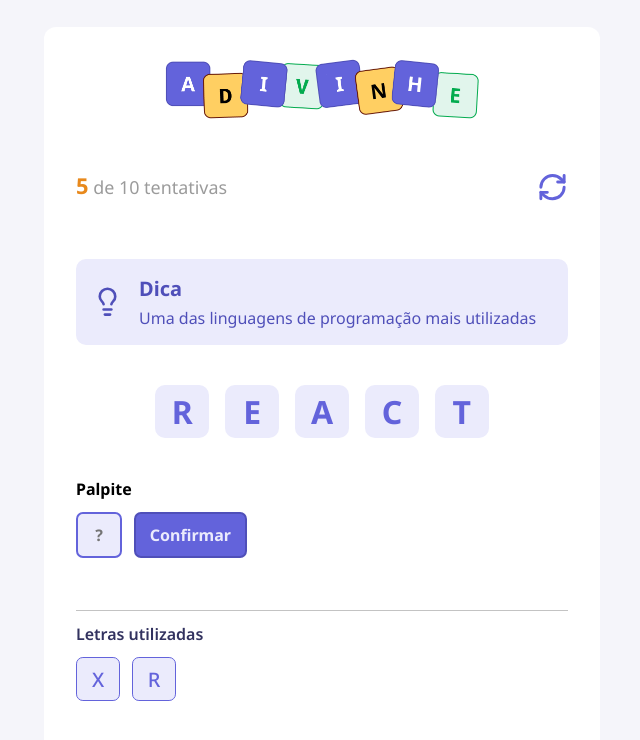
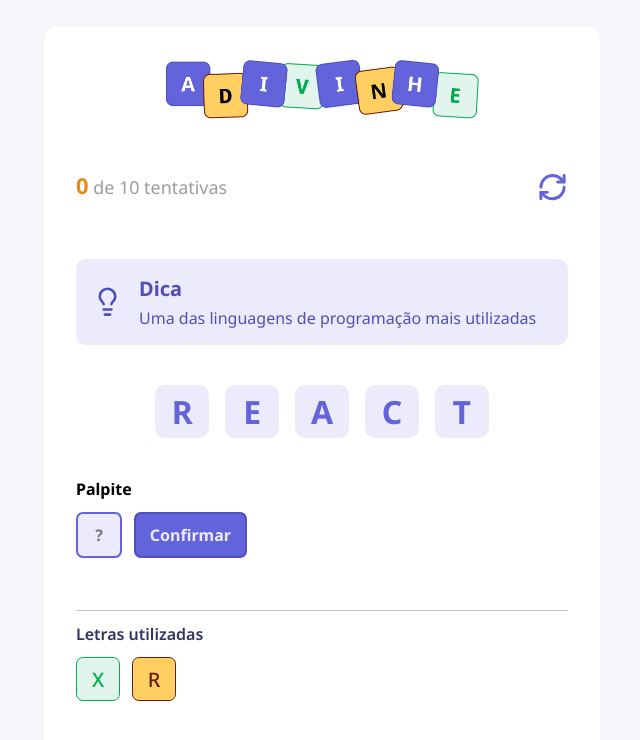
Before and after one commit to lucas072-cpu/aulas, a React (Vite) app in the folder adivinhe/: page / in a window 1280 px wide. Shown: the top 740 px of the page, without its empty margins (318-958 px from the left). Built offline with nearby package versions, Linux system fonts and the light colour scheme.

Commit message:
sorteador de palavras

```diff
--- a/adivinhe/src/App.tsx
+++ b/adivinhe/src/App.tsx
@@ -1,4 +1,6 @@
 import styles from "./app.module.css"
+import { useEffect, useState } from "react"
+import { WORDS, type Challenge } from "./utils/words"
 
 import { Input } from "./components/Input"
 import { Tip } from "./components/Tip"
@@ -9,15 +11,33 @@ import { LetterUsed } from "./components/LettersUsed"
 
 
 export default function App(){
+  const [attempts, setAttempts] =useState(0)
+  const [letter, setLetter] = useState("")
+  const [challenge, setChallenge] = useState<Challenge | null>(null)
+
     function handleRestartGame() {
       alert("Reiniciar o jogo!")
   }
 
+  function startGame(){
+    const index = Math.floor(Math.random() * WORDS.length)
+    const randomWord = WORDS[index]
+
+    setChallenge(randomWord)
+
+    setAttempts(0)
+
+    setLetter("")
+  }
+
+  useEffect(() => {
+    startGame()
+  }, [])
 
   return (
   <div className={styles.container}>
     <main>
-    <Header current={5} max={10} onRestart={handleRestartGame}/>
+    <Header current={attempts} max={10} onRestart={handleRestartGame}/>
     <Tip tip="Uma das linguagens de programação mais utilizadas"/>
 
     <div className={styles.word}>
--- a/adivinhe/src/components/Letter/index.tsx
+++ b/adivinhe/src/components/Letter/index.tsx
@@ -3,15 +3,18 @@ import styles from "./styles.module.css"
 type Props = {
     value?: string
     size?: "default" | "small"
+    color?: "default" | "correct" | "wrong"
 }
 
 
 
-export function Letter({ value = "", size = "default" }: Props) {
+export function Letter({ value = "", size = "default", color = "default" }: Props) {
     return (
         <div className={`
             ${styles.letter}
             ${size === "small" && styles.letterSmall}
+            ${color === "correct" && styles.letterCorrect}
+            ${color === "wrong" && styles.letterWrong}
             `}>
             <span>{value}</span>
 
--- a/adivinhe/src/components/Letter/styles.module.css
+++ b/adivinhe/src/components/Letter/styles.module.css
@@ -24,3 +24,15 @@
     font-weight: 500;
     border: 1px solid #6363db;
 }
+
+.letterCorrect {
+    background-color: #e1f5ec;
+    border-color: #03ab4f;
+    color: #03ab4f;
+}
+
+.letterWrong {
+    background-color: #ffcf62;
+    border-color: #691b0a;
+    color: #691b0a;
+}
--- a/adivinhe/src/components/LettersUsed/index.tsx
+++ b/adivinhe/src/components/LettersUsed/index.tsx
@@ -7,8 +7,8 @@ export function LetterUsed() {
         <h5>Letras utilizadas</h5>
 
         <div>
-            <Letter value="X" size="small"/>
-            <Letter value="R"size="small"/>
+            <Letter value="X" size="small" color="correct"/>
+            <Letter value="R" size="small" color="wrong" />
         </div>
     </div>
 }
```
